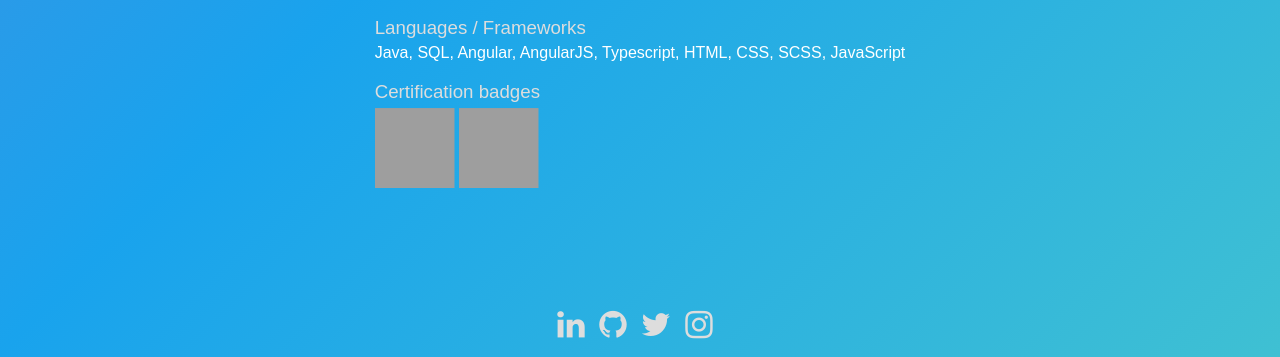
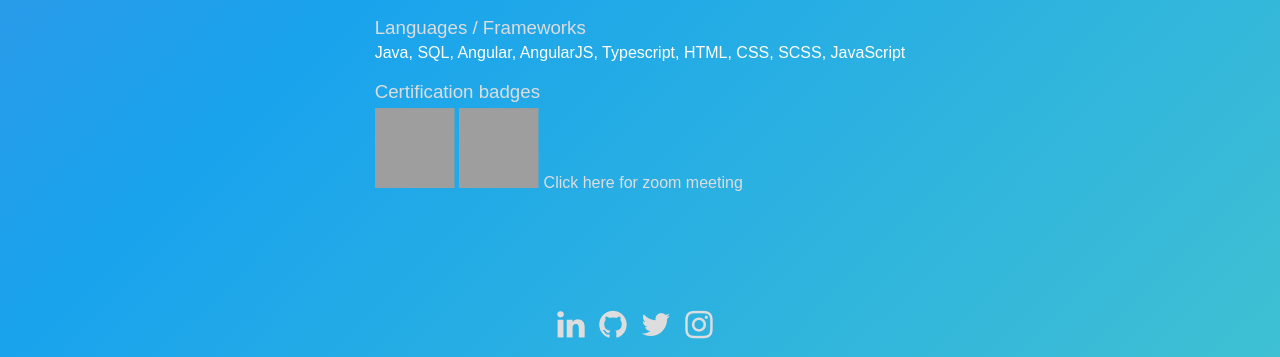
Before and after one commit to sksiyer/sksiyer.github.io, a website built with webpack: page index.html in a window 1280 px wide. Shown: the part 443-800 px from the top of the page. Built offline with nearby package versions, Linux system fonts and the light colour scheme; grey boxes are pictures that could not be loaded; a script that the page names is missing.

Commit message:
zoom link

```diff
--- a/index.html
+++ b/index.html
@@ -39,6 +39,7 @@
             <img class="badge" alt="OCA Java 8 certification badge"
                  src="https://images.youracclaim.com/images/7b8d90af-f937-4068-9179-01cdc6700c74/5274_badge_database_admininstrator_600x600_Certified-Associate-JAVA-SE8-PROGRAMMER.png">
         </a>
+        <a href="https://us04web.zoom.us/j/7754227203">Click here for zoom meeting</a>
 
     </div>
     <div class="footer">
```
